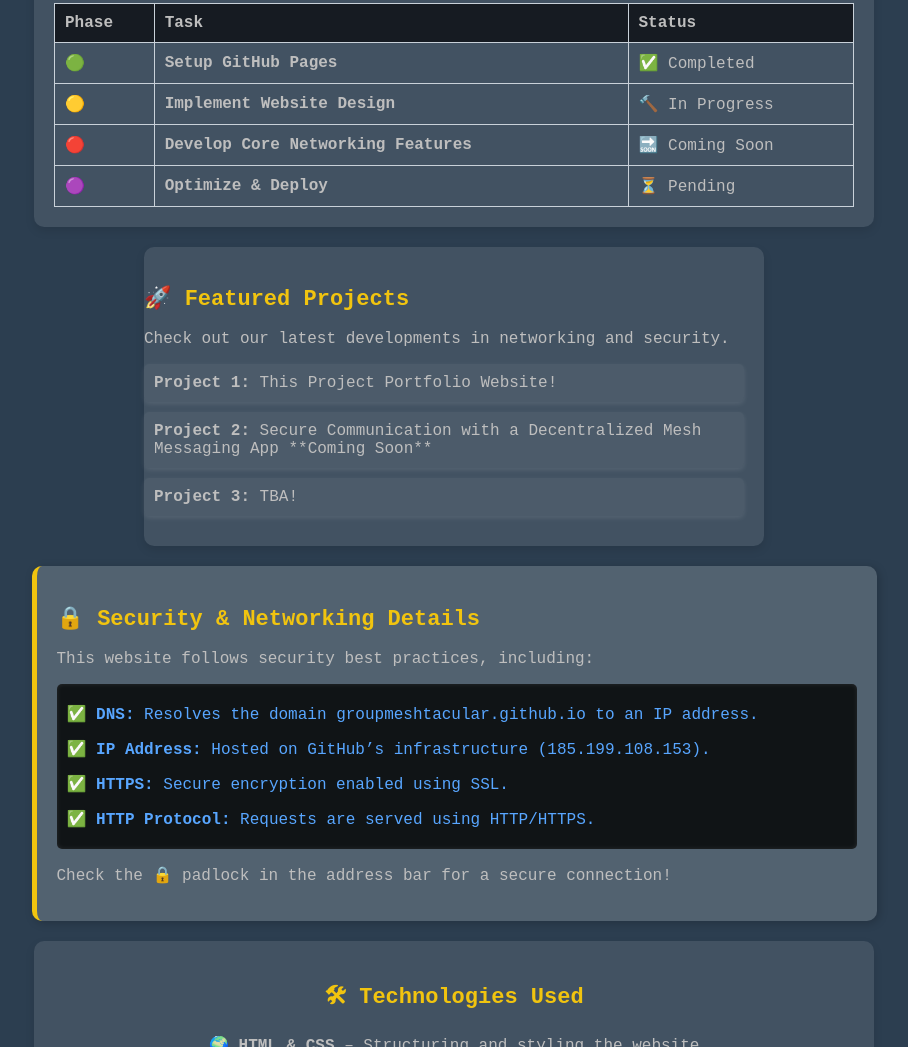
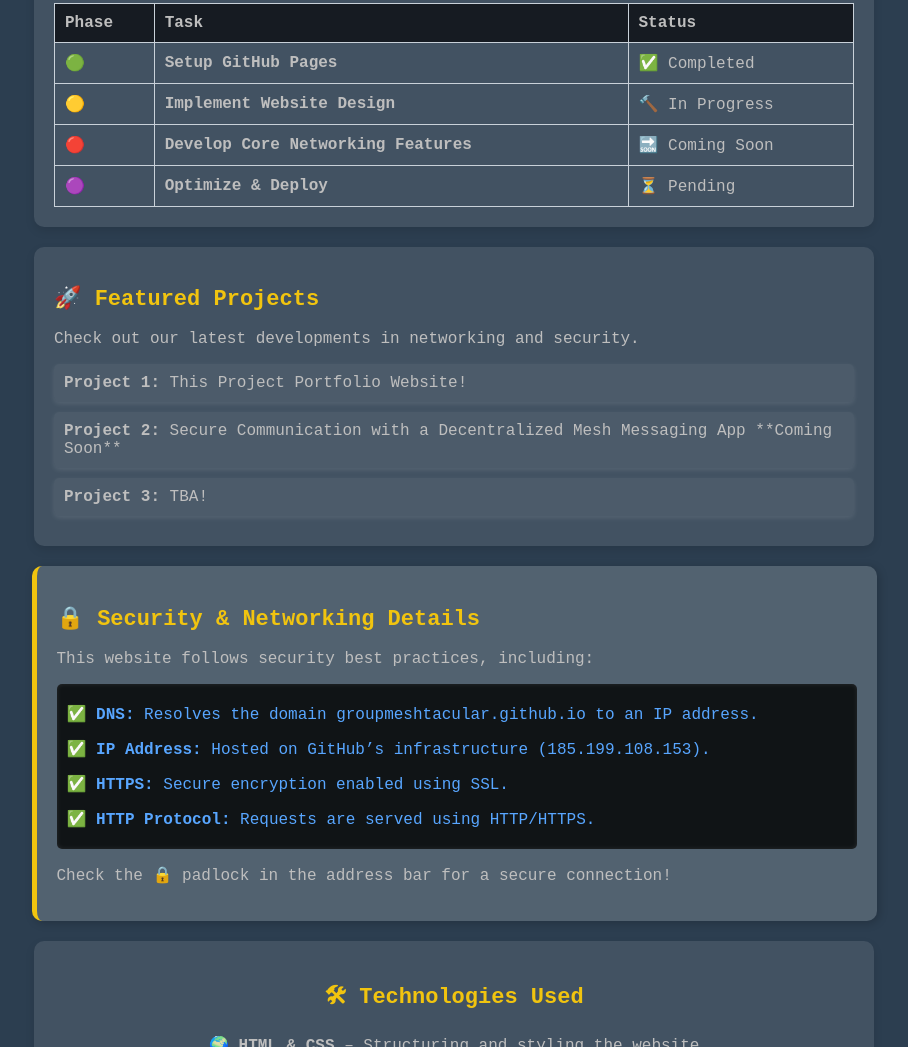
Before and after one commit to GroupMeshtacular/GroupMeshtacular.github.io, a plain HTML site: page index.html in a window 1280 px wide. Shown: the part 813-1860 px from the top of the page, without its empty margins (186-1094 px from the left). Drawn offline with Linux system fonts and the light colour scheme.

Commit message:
fixed width of project-list table

```diff
--- a/style.css
+++ b/style.css
@@ -127,8 +127,11 @@ li {
     list-style-type: none;
     padding-left: 0;
     text-align: left;
-    max-width: 600px;
-    margin: 0 auto;
+    max-width: 800px;
+    margin: 20px auto;
+    padding: 20px;
+    border-radius: 10px;
+    box-shadow: 0px 4px 10px rgba(0, 0, 0, 0.1);
 }
 
 .project-list li {
```
